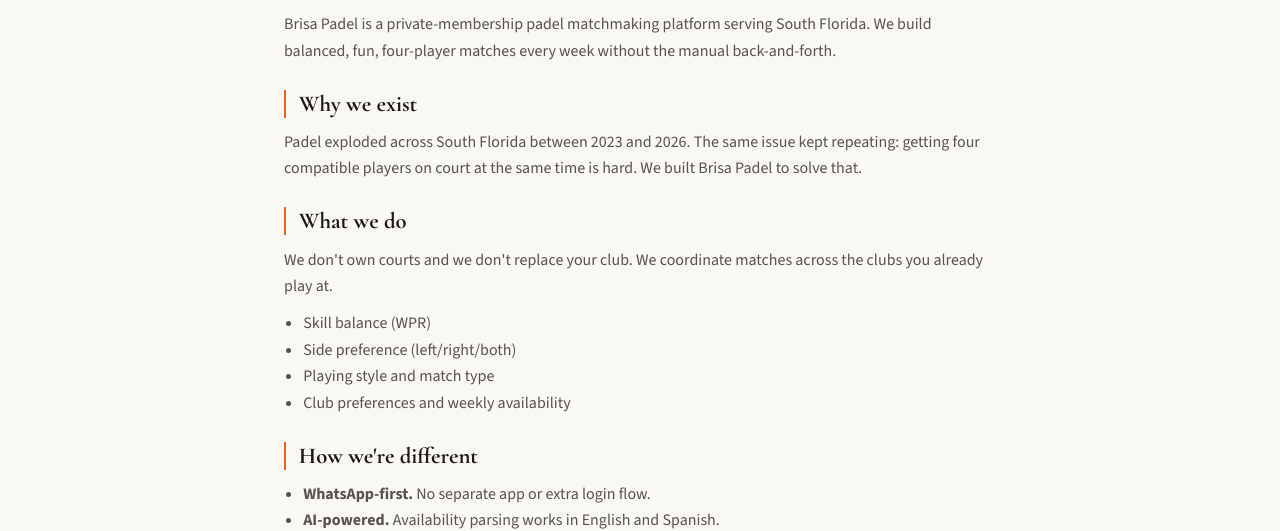
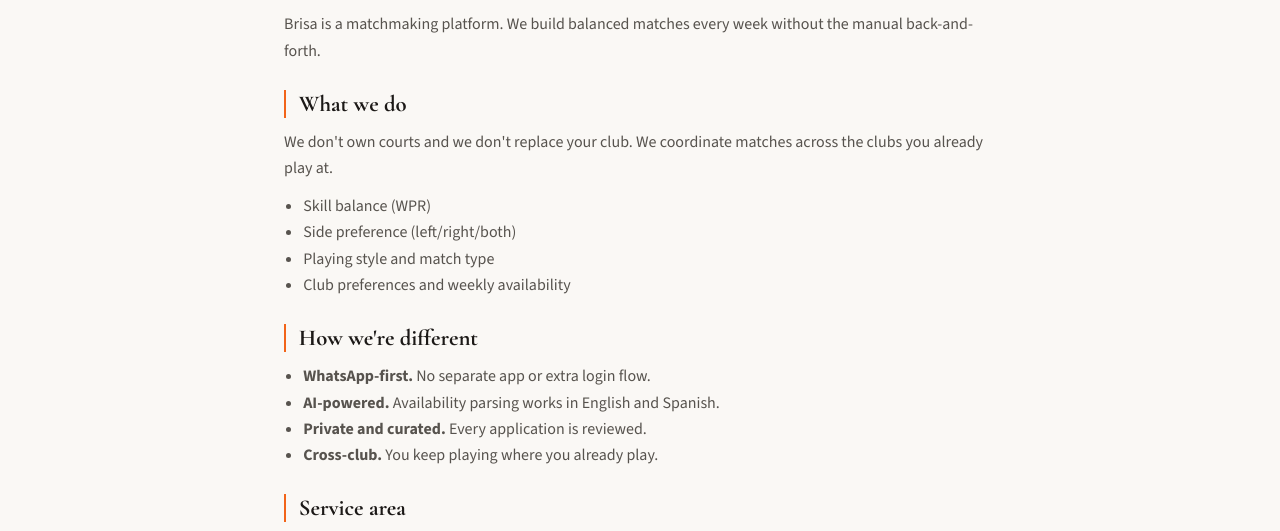
Before and after one commit to BrisaPadel/brisa-padel-site, an Astro site: page /about in a window 1280 px wide. Shown: the part 222-753 px from the top of the page. Built offline with nearby package versions, Linux system fonts and the light colour scheme; Astro itself is replaced by a stand-in of ours; no server answers.

Commit message:
fix/content

```diff
--- a/package.json
+++ b/package.json
@@ -9,7 +9,7 @@
     "preview": "astro preview"
   },
   "dependencies": {
-    "astro": "^5.6.1",
-    "@astrojs/sitemap": "^3.2.1"
+    "@astrojs/sitemap": "^3.2.1",
+    "astro": "^7.1.3"
   }
 }
--- a/src/components/AboutPage.astro
+++ b/src/components/AboutPage.astro
@@ -18,18 +18,9 @@
     <h1>{isEs ? 'Sobre Brisa Padel' : 'About Brisa Padel'}</h1>
     <p class="intro">
       {isEs
-        ? 'Brisa Padel es una plataforma privada de matchmaking de pádel para el sur de Florida. Creamos partidos equilibrados de 4 jugadores cada semana, sin el caos de coordinación manual.'
-        : 'Brisa Padel is a private-membership padel matchmaking platform serving South Florida. We build balanced, fun, four-player matches every week without the manual back-and-forth.'}
+        ? 'Brisa es una plataforma de matchmaking. Creamos partidos equilibrados cada semana sin coordinación manual.'
+        : 'Brisa is a matchmaking platform. We build balanced matches every week without the manual back-and-forth.'}
     </p>
-
-    <section>
-      <h2>{isEs ? 'Por qué existimos' : 'Why we exist'}</h2>
-      <p>
-        {isEs
-          ? 'Entre 2023 y 2026 el pádel creció rápidamente en Florida. El problema se repitió en todos lados: conseguir 4 jugadores bien nivelados y disponibles al mismo tiempo es difícil. Brisa Padel se creó para resolver eso.'
-          : 'Padel exploded across South Florida between 2023 and 2026. The same issue kept repeating: getting four compatible players on court at the same time is hard. We built Brisa Padel to solve that.'}
-      </p>
-    </section>
 
     <section>
       <h2>{isEs ? 'Qué hacemos' : 'What we do'}</h2>
```
Also changed, not shown: src/components/ContactPage.astro (+7 -0 lines), 1 other file.
